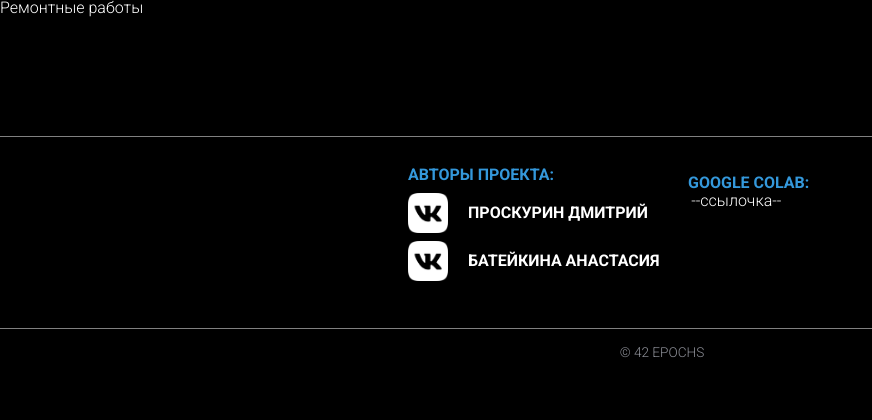
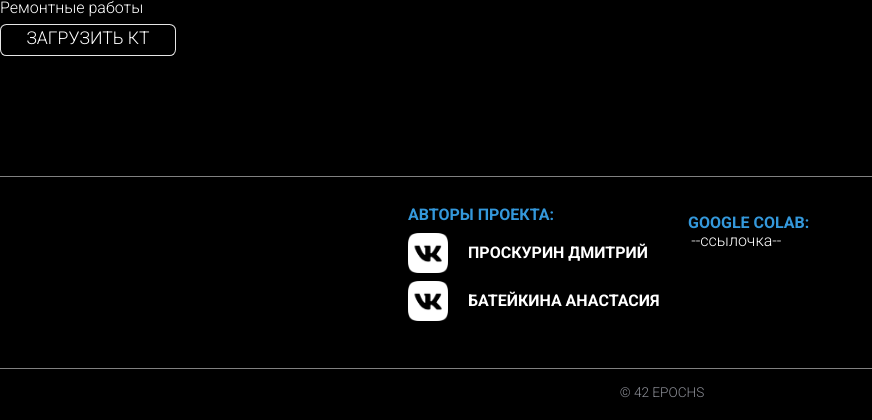
Before and after one commit to Ohlomonchick/COVID-CT-segmentation-system, a Django app: page / in a window 1280 px wide. Shown: the top 420 px of the page, without its empty margins (0-872 px from the left). Run offline with Django 3.2, Linux system fonts and the light colour scheme.

Commit message:
main process finished
Осталось только сделать подготовку изображения и его обработку после загрузки

```diff
--- a/_42epochs_/_42epochs_/settings.py
+++ b/_42epochs_/_42epochs_/settings.py
@@ -129,5 +129,6 @@ STATICFILES_DIR = []
 
 DEFAULT_AUTO_FIELD = 'django.db.models.BigAutoField'
 
+MEDIA_URL = '/media/'
 MEDIA_ROOT = os.path.join(BASE_DIR, 'media')
-MEDIA_URL = '/media/'
+MEDIAFILES_DIR_DIR = []
--- a/_42epochs_/_42epochs_/urls.py
+++ b/_42epochs_/_42epochs_/urls.py
@@ -14,10 +14,18 @@ Including another URLconf
     2. Add a URL to urlpatterns:  path('blog/', include('blog.urls'))
 """
 from django.contrib import admin
+# from django.template.backends import django
+from django.contrib.staticfiles.urls import staticfiles_urlpatterns
 from django.urls import path, include
+from django.contrib.staticfiles.urls import static
+
+from _42epochs_ import settings
 from segmentation.views import index
 
 urlpatterns = [
     path('admin/', admin.site.urls),
     path('', include('segmentation.urls'))
 ]
+
+urlpatterns += staticfiles_urlpatterns()
+urlpatterns += static(settings.MEDIA_URL, document_root=settings.MEDIA_ROOT)
--- a/_42epochs_/segmentation/static/segmentation/css/styles.css
+++ b/_42epochs_/segmentation/static/segmentation/css/styles.css
@@ -135,3 +135,44 @@ p a{
 
 
 /*end Footer*/
+
+/* MainPage */
+
+.profile-link {
+	margin-top: 1vh;
+	position: static;
+
+	border-radius: 0.8vh;
+    box-shadow: 0 0 2px black;
+    font-size: 110%;
+    padding-top: 0.68vh;
+    text-align: center;
+    vertical-align: bottom;
+    margin-right: 1vh;
+    padding-left: 1vh;
+    padding-right: 1vh;
+    color: white;
+    height: 4vh;
+    max-width: 22vh;
+    display: block;
+    border: 1px solid rgba(255, 255, 255, 0.9);
+    text-decoration: none;
+    text-transform: uppercase;
+    background-color: rgba(0, 0, 0, 0.15);
+}
+
+.profile-link:hover{
+	display: block;
+	background-color: white;
+	text-shadow: 0 0 1px black;
+	border-color: white;
+	color: black;
+}
+
+/* end MainPage */
+
+/* ResultPage */
+
+.result-image {
+	max-width: 20vh;
+}
--- a/_42epochs_/segmentation/templates/segmentation/addpage.html
+++ b/_42epochs_/segmentation/templates/segmentation/addpage.html
@@ -15,7 +15,7 @@
 {% endfor %}
 
 
-    <button type="submit">Добавить</button>
+    <button type="submit">Сегментировать</button>
 </form>
 
 {% endblock %}
--- a/_42epochs_/segmentation/templates/segmentation/base.html
+++ b/_42epochs_/segmentation/templates/segmentation/base.html
@@ -43,11 +43,6 @@
 			</div>
 		</div>
 		</div>
-            {% if messages %}
-                {% for message in messages %}
-                {% if message.tags %}  <script>alert('<div class=\'alertm_h1\'>Поздравляем!</div>{{ message }}')</script> {% endif %}
-                {% endfor %}
-            {% endif %}
 		<div class="disclaimer">
 			© 42 EPOCHS
 		</div>
--- a/_42epochs_/segmentation/templates/segmentation/index.html
+++ b/_42epochs_/segmentation/templates/segmentation/index.html
@@ -2,6 +2,6 @@
 {% load static %}
 {% block content %}
 
-Ремонтные работы
+Ремонтные работы <a class="profile-link" href="{% url 'form' %}">Загрузить КТ</a>
 
 {% endblock %}
--- a/_42epochs_/segmentation/urls.py
+++ b/_42epochs_/segmentation/urls.py
@@ -3,5 +3,6 @@ from segmentation.views import *
 
 urlpatterns = [
     path('', index, name='home'),
-    path('form/', AddCT.as_view(), name='form')
+    path('form/', AddCT.as_view(), name='form'),
+    path('form/result/<slug:ct_pk>/', ShowSegmented.as_view(), name='result')
 ]
--- a/_42epochs_/segmentation/views.py
+++ b/_42epochs_/segmentation/views.py
@@ -2,28 +2,40 @@ from django.contrib.auth.mixins import LoginRequiredMixin
 from django.http import HttpResponse
 from django.shortcuts import render, redirect
 from django.urls import reverse_lazy
-from django.views.generic import CreateView
-
+from django.views.generic import CreateView, DetailView
+from segmentation.models import *
 from segmentation.forms import AddCTForm
 
 
 def index(request):
-    return render(request, 'segmentation/index.html')
+    context = {'title': '42 EPOCHS'}
+    return render(request, 'segmentation/index.html', context=context)
 
 
 class AddCT(CreateView):
     form_class = AddCTForm
     template_name = 'segmentation/addpage.html'
-    success_url = reverse_lazy('home')
     raise_exception = True
 
     def form_valid(self, form):
         print(form.cleaned_data)
-        form.save()
         # TODO вызывать сегментацию изображения
-        return redirect('home')
+        ct = form.save()
+        return redirect('result/' + str(ct.id))
 
     def get_context_data(self, *, object_list=None, **kwargs):
         context = super().get_context_data(**kwargs)
         context['title'] = 'Загрузка КТ'
         return context
+
+
+class ShowSegmented(DetailView):
+    model = CT
+    template_name = 'segmentation/result.html'
+    pk_url_kwarg = 'ct_pk'
+    context_object_name = 'ct'
+
+    def get_context_data(self, *, object_list=None, **kwargs):
+        context = super().get_context_data(**kwargs)
+        context['title'] = 'Результат'
+        return context
```
Also changed, not shown: _42epochs_/segmentation/templates/segmentation/result.html (added, +23 -0 lines), _42epochs_/media/images/photomode_11122020_145217_2_QdrrefE.png (added), _42epochs_/media/images/photomode_24122020_225430_2.png (added).
